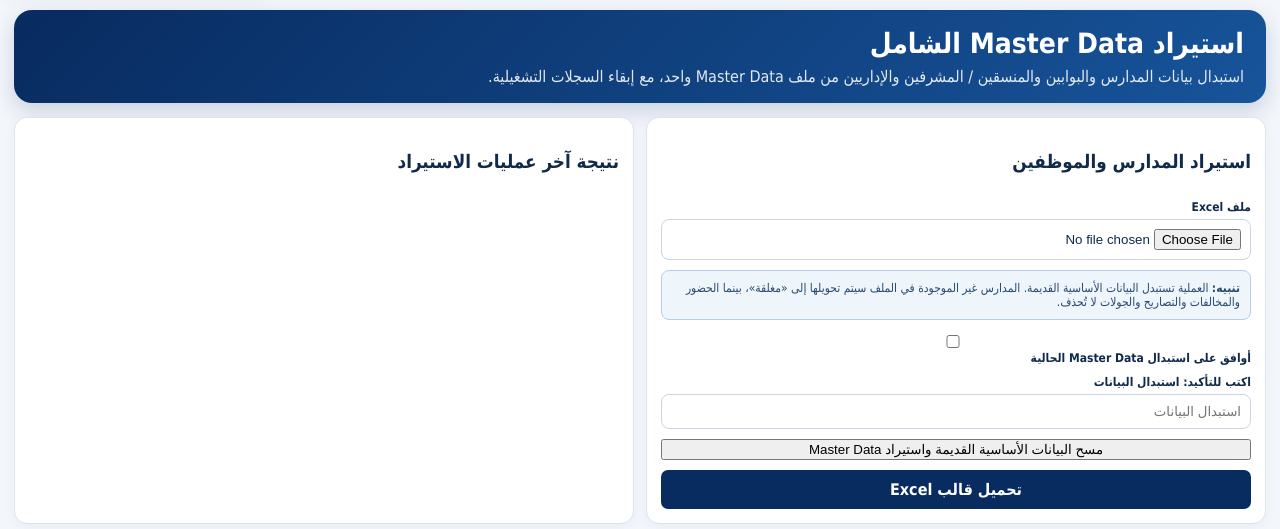
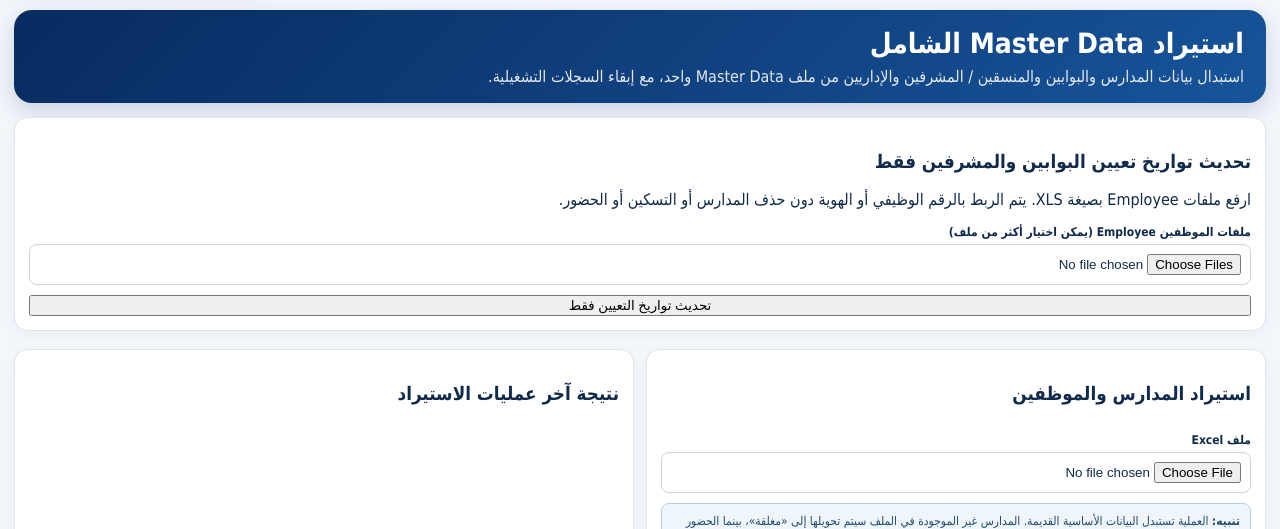
Before and after one commit to mhendy56/shalfa, a FastAPI app: template templates/school_import.html in a window 1280 px wide. Shown: the part 804-1333 px from the top of the page. Run offline with FastAPI, Linux system fonts and the light colour scheme; the template is opened without the code that fills it, so the values that code supplies are empty.

Commit message:
Add hire-date-only employee upload form with updated counts

```diff
--- a/templates/school_import.html
+++ b/templates/school_import.html
@@ -67,6 +67,16 @@
 </div>
 <section class="content">
 <div class="hero compact"><div><h1>استيراد Master Data الشامل</h1><p>استبدال بيانات المدارس والبوابين والمنسقين / المشرفين والإداريين من ملف Master Data واحد، مع إبقاء السجلات التشغيلية.</p></div></div>
+<div class="panel" style="margin-bottom:18px">
+<h3>تحديث تواريخ تعيين البوابين والمشرفين فقط</h3>
+<p>ارفع ملفات Employee بصيغة XLS. يتم الربط بالرقم الوظيفي أو الهوية دون حذف المدارس أو التسكين أو الحضور.</p>
+{% if request.query_params.get('hire_guards') is not none %}
+<p style="font-weight:bold;color:#137e4d">تم تحديث تاريخ تعيين {{request.query_params.get('hire_guards')}} بواب و{{request.query_params.get('hire_supervisors')}} مشرف.</p>
+{% endif %}
+<form method="post" action="/school-import/hire-dates" enctype="multipart/form-data" class="form-grid">
+<label class="full">ملفات الموظفين Employee (يمكن اختيار أكثر من ملف)<input type="file" name="files" accept=".xls" multiple required></label>
+<button class="full" type="submit">تحديث تواريخ التعيين فقط</button>
+</form></div>
 <div class="two-cols">
 <form class="panel form-grid" method="post" enctype="multipart/form-data" action="/school-import">
 <h3>استيراد المدارس والموظفين</h3>
```
